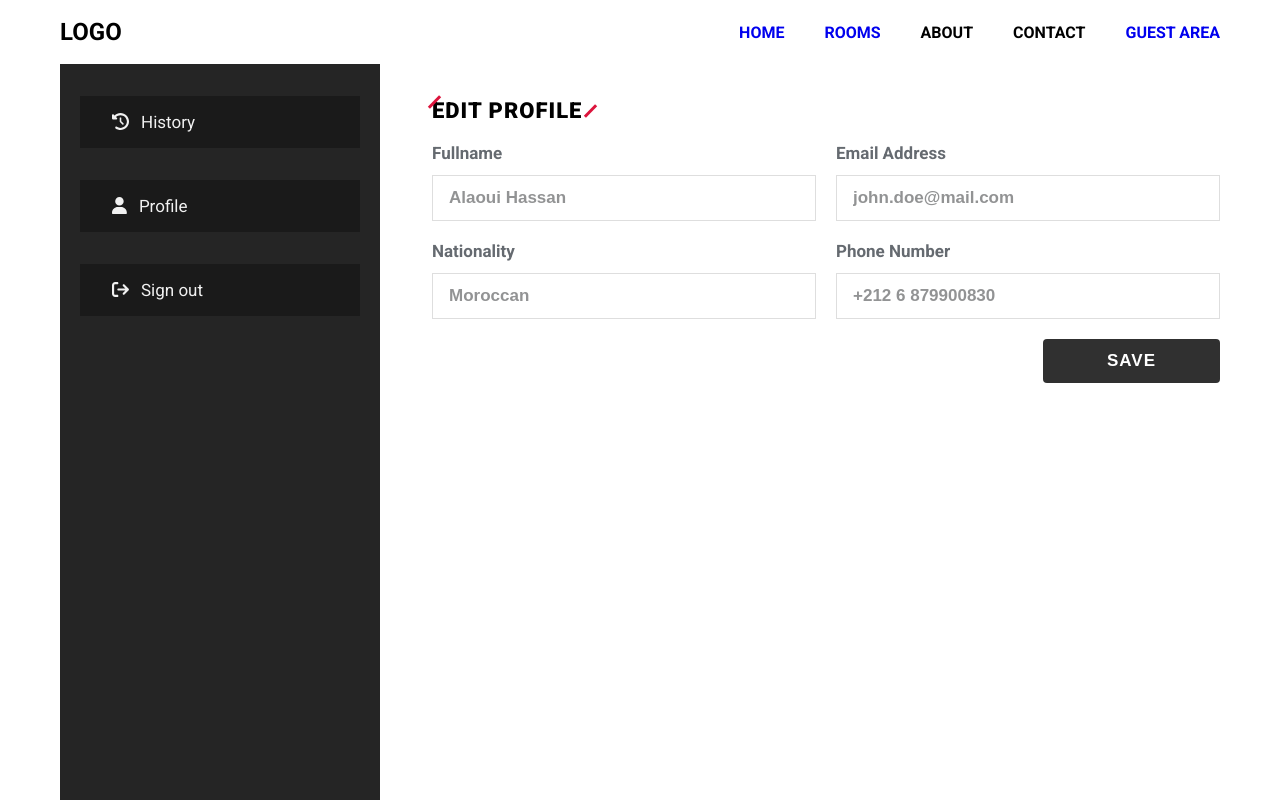
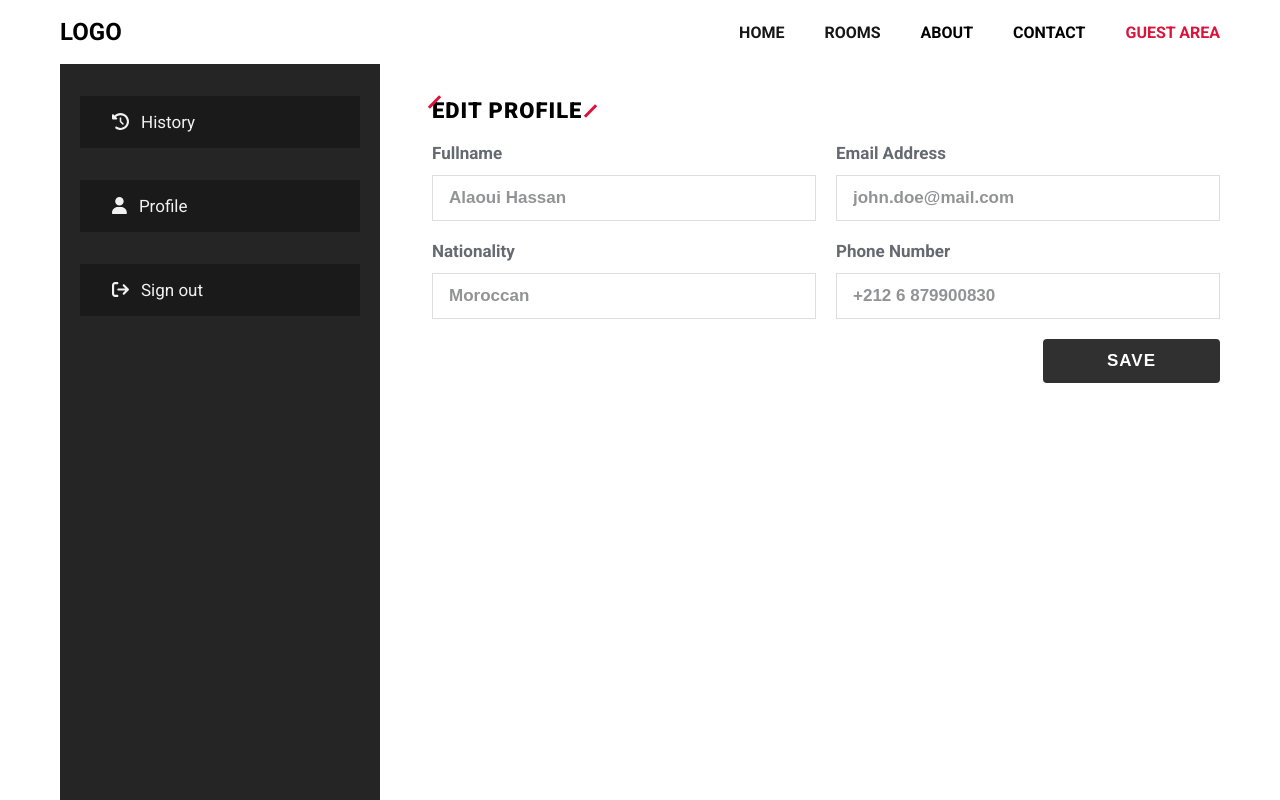
Before and after one commit to OthmaneNissoukin/nextjs-hotel-booking, a Next.js app: page /account/profile in a window 1280 px wide. Shown: the top 800 px of the page. Built offline with nearby package versions, Linux system fonts and the light colour scheme; no server answers; the database is empty.

Commit message:
adjusted some styles

```diff
--- a/app/_components/BookingForm/index.jsx
+++ b/app/_components/BookingForm/index.jsx
@@ -24,12 +24,10 @@ function BookingForm({ children }) {
 
   function handleSearch() {
     if (!startDate || !endDate) return;
-    // const params = new URLSearchParams(searchParams);
     const arrival = formatISO(new Date(startDate), { representation: "date" });
     const departure = formatISO(new Date(endDate), { representation: "date" });
     const formatedRange = `${arrival}_${departure}`;
-    // params.set("range", formatedRange);
-    // replace(`${pathname}?${params.toString()}`, { scroll: false });
+
     router.push(`rooms?range=${formatedRange}`);
   }
 
--- a/app/_ui/Navbar.jsx
+++ b/app/_ui/Navbar.jsx
@@ -1,12 +1,14 @@
 "use client";
-import { faBars, faClose, faCross } from "@fortawesome/free-solid-svg-icons";
+import { faBars, faClose } from "@fortawesome/free-solid-svg-icons";
 import { FontAwesomeIcon } from "@fortawesome/react-fontawesome";
 import Link from "next/link";
 import fa_styles from "@fortawesome/fontawesome-svg-core/styles.css";
 import { useState } from "react";
+import { usePathname } from "next/navigation";
 
 function Navbar() {
   const [hideMenu, setHideMenu] = useState(true);
+  const pathname = usePathname();
   return (
     <header>
       <div className="container header-items">
@@ -14,15 +16,29 @@ function Navbar() {
         <nav className={`navbar ${hideMenu ? "hide-menu" : "show-menu"}`}>
           <ul>
             <li>
-              <Link href="/">Home</Link>
+              <Link className={pathname === "/" ? "active" : ""} href="/" onClick={() => setHideMenu(true)}>
+                Home
+              </Link>
             </li>
             <li>
-              <Link href="/rooms">Rooms</Link>
+              <Link
+                className={pathname.includes("rooms") ? "active" : ""}
+                href="/rooms"
+                onClick={() => setHideMenu(true)}
+              >
+                Rooms
+              </Link>
             </li>
             <li>About</li>
             <li>Contact</li>
             <li>
-              <Link href="/signin">Guest Area</Link>
+              <Link
+                className={pathname.includes("account") || pathname === "/signin" ? "active" : ""}
+                href="/signin"
+                onClick={() => setHideMenu(true)}
+              >
+                Guest Area
+              </Link>
             </li>
           </ul>
         </nav>
--- a/app/account/styles.module.css
+++ b/app/account/styles.module.css
@@ -95,8 +95,7 @@
 
 .content {
   height: 100%;
-  padding: 32px 0px 32px 20px;
-  padding: 20px 0px 20px 12px;
+  padding: 24px 0px;
 }
 
 @media (min-width: 780px) {
--- a/app/styles.css
+++ b/app/styles.css
@@ -76,7 +76,7 @@ header nav ul {
   width: 100dvw;
   flex-direction: column;
   align-items: center;
-  background-color: #333;
+  background-color: #F1F1F1;
   padding: 40px 20px;
   z-index: 9999;
 }
@@ -89,6 +89,15 @@ header nav ul {
     padding: 0 0;
     flex-direction: row;
   }
+}
+
+.navbar ul a {
+  color: #161616;
+  transition: all 150ms linear;
+}
+
+.navbar ul a:hover, .navbar ul a.active {
+  color: crimson;
 }
 
 .toggle-menu-button {
```
Also changed, not shown: app/_components/HeroSection/index.module.css (+7 -1 lines).
